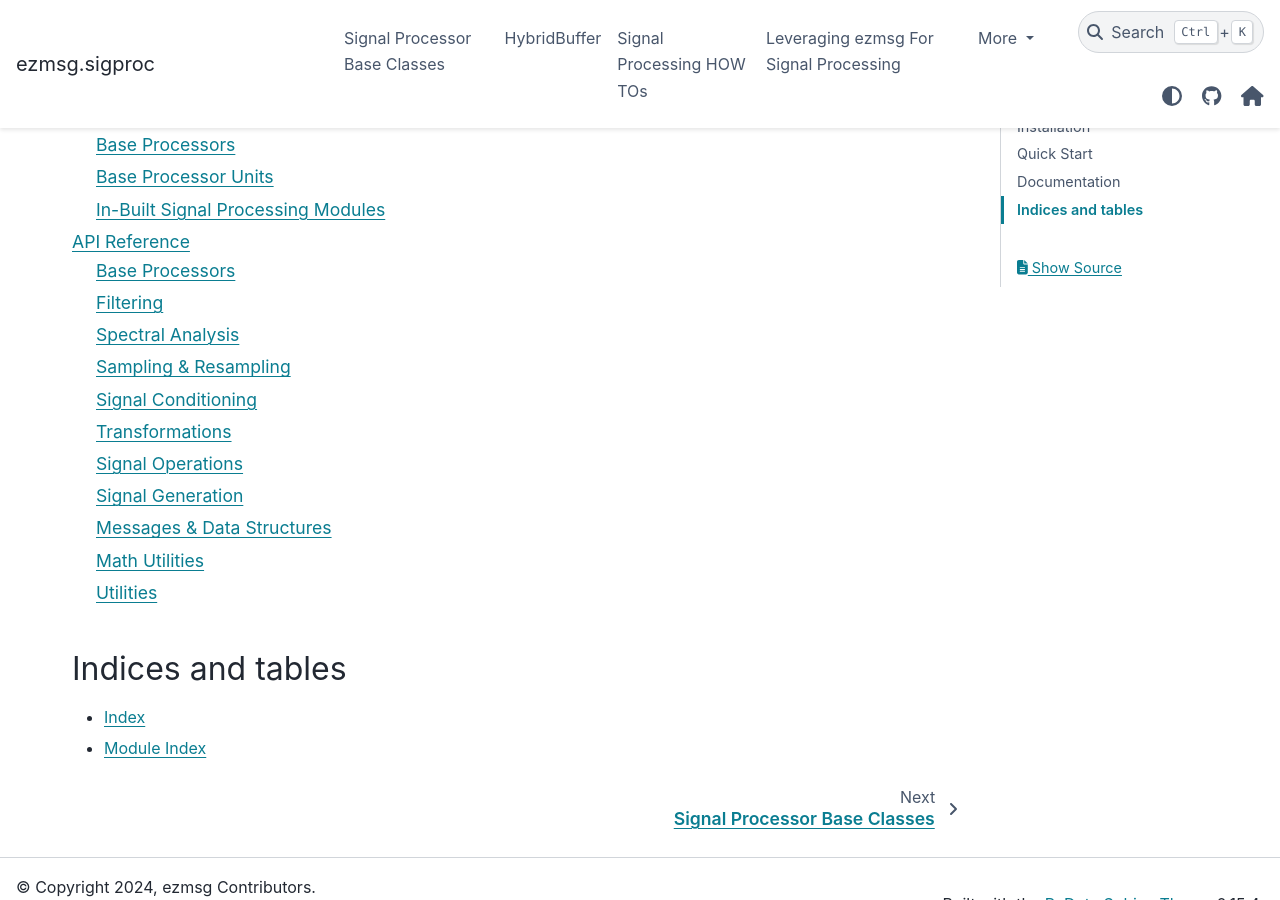
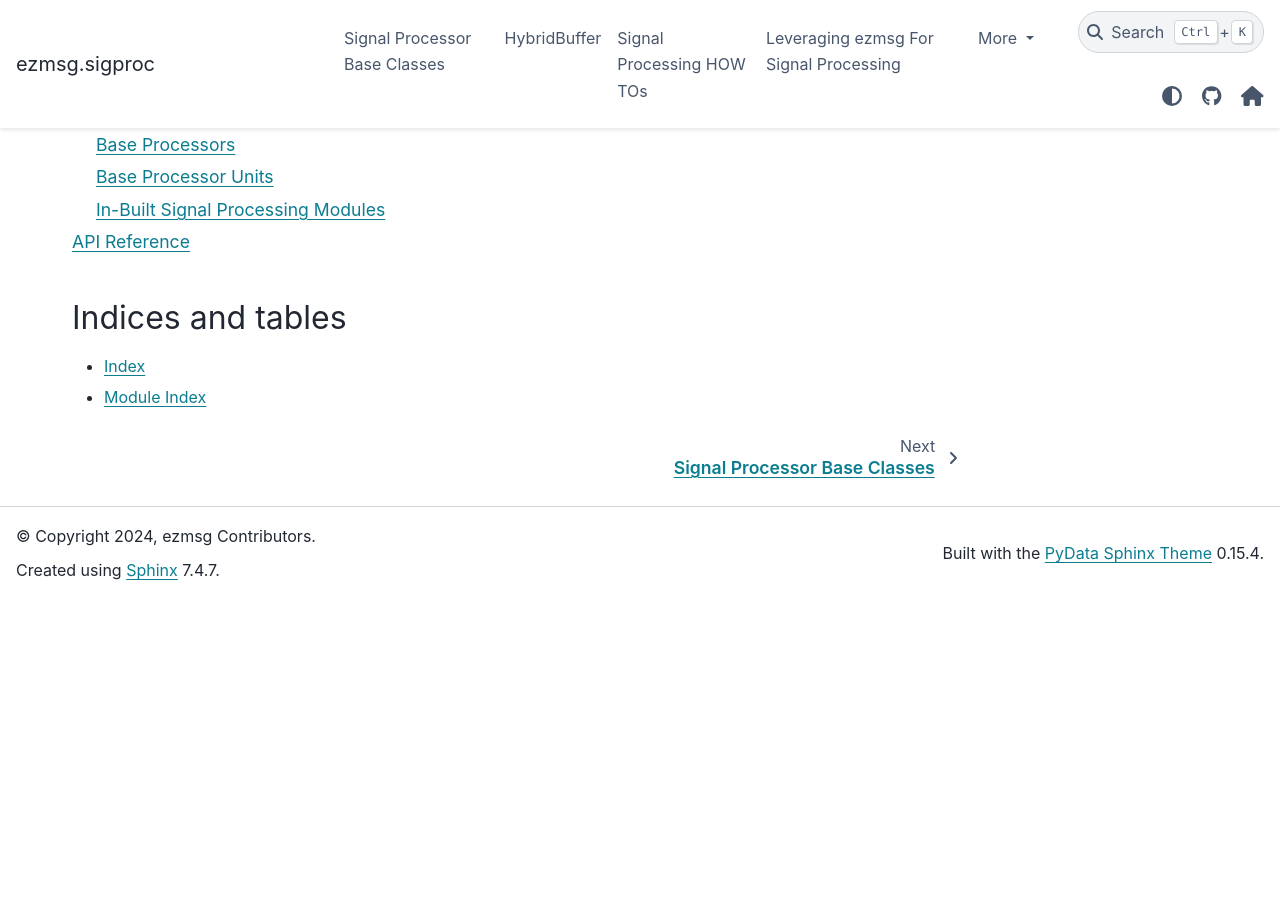
Before and after one commit to ezmsg-org/ezmsg-sigproc, a Sphinx documentation site: the page built from docs/source/index.rst, in a window 1280 px wide and 900 px high, scrolled down 2676 px. Built offline with Sphinx 7.4.7 and the PyData theme 0.15.4, drawn with Linux system fonts in a browser that asks for light colours; the version number could not be read and is left out; after the commit the page ends 3276 px from its top, so only the background shows below that; part of the change alters nothing that is shown.

```diff
--- a/docs/source/api/index.rst
+++ b/docs/source/api/index.rst
@@ -1,157 +1,11 @@
 API Reference
 =============
 
-This page contains the complete API reference for ``ezmsg.sigproc``.
-
-.. contents:: Modules
-   :local:
-   :depth: 1
-
-Base Processors
----------------
-
-Core processor protocols and base classes.
+This page contains auto-generated API reference documentation.
 
 .. autosummary::
    :toctree: generated
    :recursive:
+   :template: autosummary/module.rst
 
-   ezmsg.sigproc.base
-
-Filtering
----------
-
-Various filter implementations for signal processing.
-
-.. autosummary::
-   :toctree: generated
-   :recursive:
-
-   ezmsg.sigproc.filter
-   ezmsg.sigproc.butterworthfilter
-   ezmsg.sigproc.cheby
-   ezmsg.sigproc.combfilter
-   ezmsg.sigproc.adaptive_lattice_notch
-   ezmsg.sigproc.firfilter
-   ezmsg.sigproc.kaiser
-   ezmsg.sigproc.ewmfilter
-   ezmsg.sigproc.filterbank
-   ezmsg.sigproc.filterbankdesign
-   ezmsg.sigproc.gaussiansmoothing
-
-Spectral Analysis
------------------
-
-Spectral and frequency domain analysis tools.
-
-.. autosummary::
-   :toctree: generated
-   :recursive:
-
-   ezmsg.sigproc.spectral
-   ezmsg.sigproc.spectrogram
-   ezmsg.sigproc.spectrum
-   ezmsg.sigproc.wavelets
-   ezmsg.sigproc.bandpower
-   ezmsg.sigproc.fbcca
-
-Sampling & Resampling
----------------------
-
-Signal sampling, windowing, and resampling operations.
-
-.. autosummary::
-   :toctree: generated
-   :recursive:
-
-   ezmsg.sigproc.sampler
-   ezmsg.sigproc.window
-   ezmsg.sigproc.resample
-   ezmsg.sigproc.downsample
-   ezmsg.sigproc.decimate
-
-Signal Conditioning
--------------------
-
-Signal preprocessing and conditioning operations.
-
-.. autosummary::
-   :toctree: generated
-   :recursive:
-
-   ezmsg.sigproc.scaler
-   ezmsg.sigproc.detrend
-   ezmsg.sigproc.activation
-   ezmsg.sigproc.quantize
-   ezmsg.sigproc.ewma
-
-Transformations
----------------
-
-Geometric and structural transformations.
-
-.. autosummary::
-   :toctree: generated
-   :recursive:
-
-   ezmsg.sigproc.affinetransform
-   ezmsg.sigproc.transpose
-   ezmsg.sigproc.extract_axis
-   ezmsg.sigproc.slicer
-
-Signal Operations
------------------
-
-Aggregation, difference, and other signal operations.
-
-.. autosummary::
-   :toctree: generated
-   :recursive:
-
-   ezmsg.sigproc.aggregate
-   ezmsg.sigproc.diff
-
-Signal Generation
------------------
-
-Synthetic signal generators and injectors.
-
-.. autosummary::
-   :toctree: generated
-   :recursive:
-
-   ezmsg.sigproc.synth
-   ezmsg.sigproc.signalinjector
-
-Messages & Data Structures
----------------------------
-
-Message types and data structures.
-
-.. autosummary::
-   :toctree: generated
-   :recursive:
-
-   ezmsg.sigproc.messages
-
-Math Utilities
---------------
-
-Mathematical operations on signals.
-
-.. autosummary::
-   :toctree: generated
-   :recursive:
-
-   ezmsg.sigproc.math
-
-Utilities
----------
-
-Helper utilities for signal processing.
-
-.. autosummary::
-   :toctree: generated
-   :recursive:
-
-   ezmsg.sigproc.util
+   ezmsg.sigproc
```
